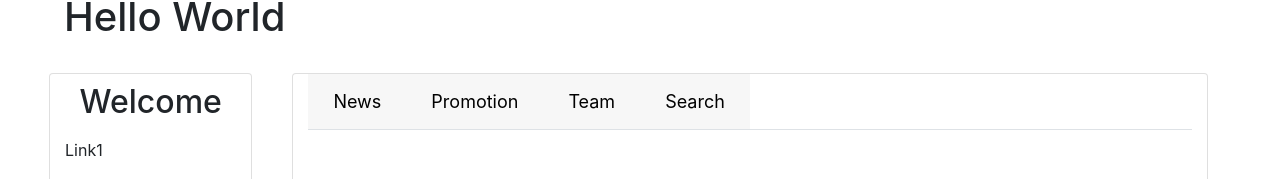
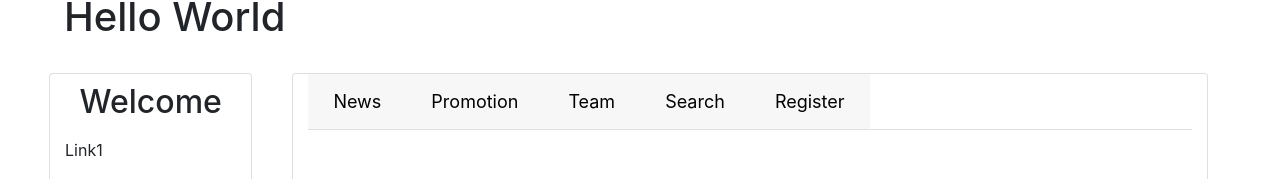
Before and after one commit to Axion-International/Project-EXCELSIOR, an Angular app in the folder axion_all_access/src/main/webapp/axionallaccessweb/: page /employee/login in a window 1280 px wide. Shown: the part 135-314 px from the top of the page. Built offline with nearby package versions, Linux system fonts and the light colour scheme; no server answers.

Commit message:
register employee

```diff
--- a/axion_all_access/src/main/webapp/axionallaccessweb/src/app/epage/epage.component.html
+++ b/axion_all_access/src/main/webapp/axionallaccessweb/src/app/epage/epage.component.html
@@ -22,6 +22,7 @@
           <li><a data-toggle="tab" href="#menu1">Promotion</a></li>
           <li><a data-toggle="tab" href="#menu2">Team</a></li>
           <li><a data-toggle="tab" href="#menu3">Search</a></li>
+          <li><a data-toggle="tab" href="#menu4">Register</a></li>
         </ul>
         <div class="tab-content">
           <div id="home" class="tab-pane fade in active">
@@ -37,6 +38,9 @@
           <div id="menu3" class="tab-pane fade">
 
           </div>
+          <div id="menu4" class="tab-pane fade">
+           <app-eregister></app-eregister>
+          </div>
 
         </div>
         <app-promotion></app-promotion>
```
Also changed, not shown: axion_all_access/src/main/webapp/axionallaccessweb/src/app/eregister/eregister.component.html (+0 -24 lines).
